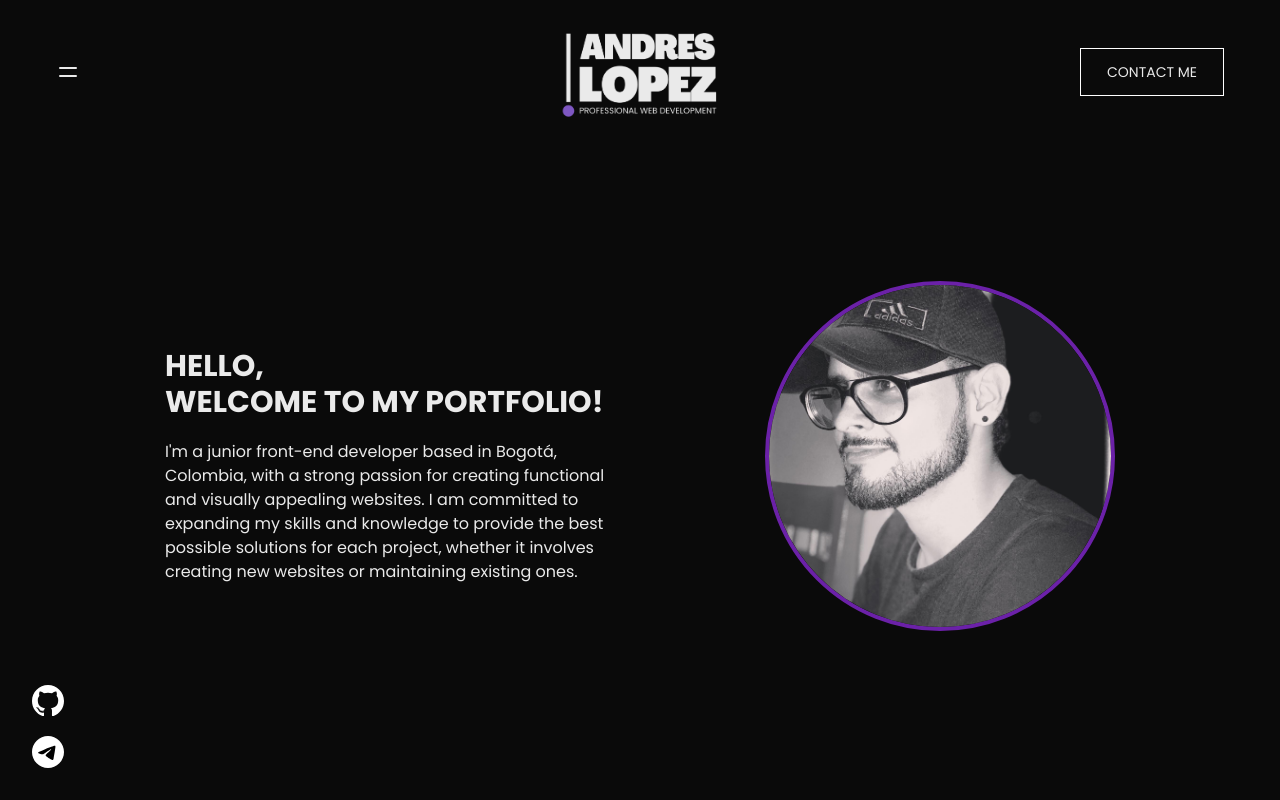
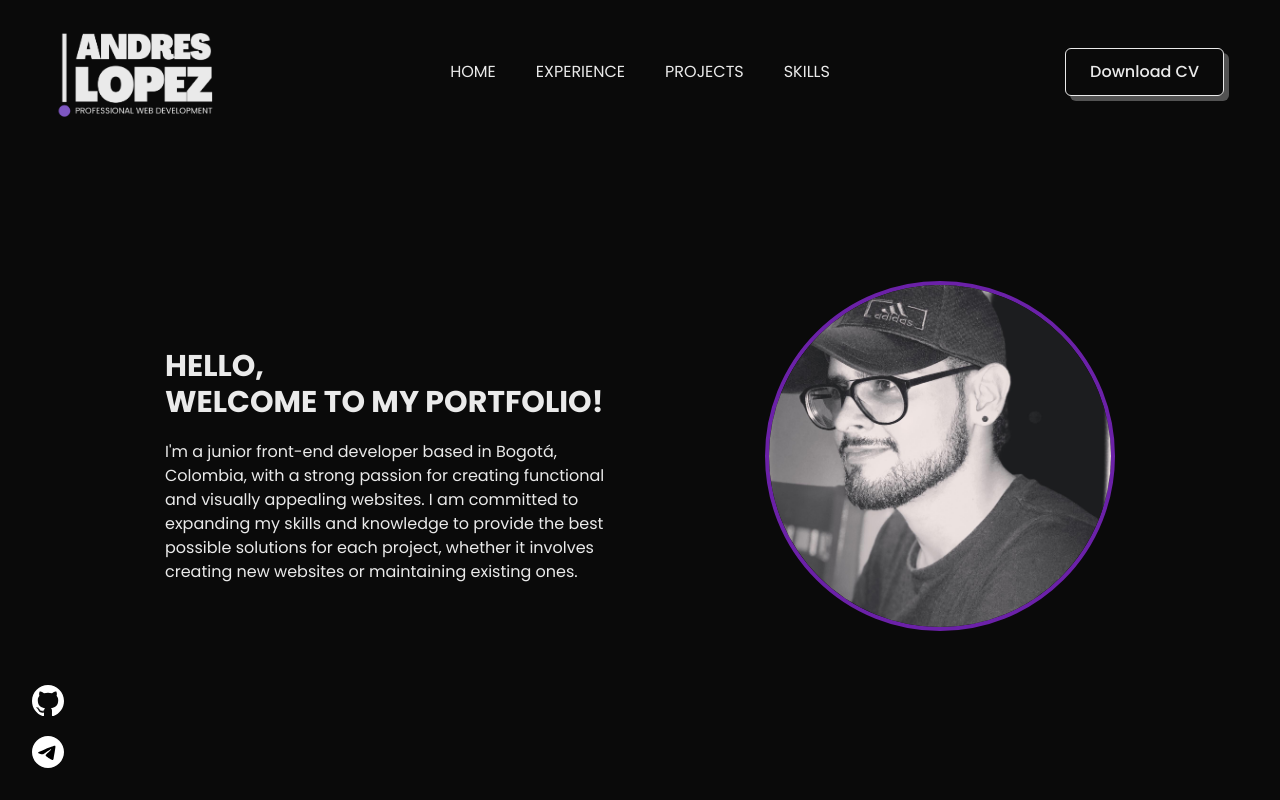
Before and after one commit to andreslopezco/portfolio-astro, an Astro site: page / in a window 1280 px wide. Shown: the top 800 px of the page. Built offline with nearby package versions, Linux system fonts and the light colour scheme; Astro itself is replaced by a stand-in of ours.

Commit message:
Change menu style and action button

```diff
--- a/src/components/Header.astro
+++ b/src/components/Header.astro
@@ -1,30 +1,28 @@
 <header
-  class="grid grid-cols-3 w-full justify-between min-h-36 m-0 mb-[-9rem] px-10 lg:px-14"
+  class="grid grid-cols-3 w-full justify-between min-h-36 m-0 mb-[-9rem] px-10 lg:px-14 z-50"
 >
-  <nav class="flex items-center justify-start">
-    <svg
-      xmlns="http://www.w3.org/2000/svg"
-      class="icon icon-tabler icon-tabler-menu"
-      width="24"
-      height="24"
-      viewBox="0 0 24 24"
-      stroke-width="2"
-      stroke="currentColor"
-      fill="none"
-      stroke-linecap="round"
-      stroke-linejoin="round"
-      ><path stroke="none" d="M0 0h24v24H0z" fill="none"></path><path
-        d="M4 8l16 0"></path><path d="M4 16l16 0"></path></svg
-    >
-  </nav>
-  <div class="flex items-center justify-center">
+  <div class="flex items-center justify-start">
     <img class="w-40" src="/logo.png" alt="Logo" />
   </div>
+
+  <nav class="flex items-center justify-center gap-10 uppercase">
+    <a href="#home">Home</a>
+    <a href="#experience">Experience</a>
+    <a href="#projects">Projects</a>
+    <a href="#skills">Skills</a>
+  </nav>
+
   <div class="flex items-center justify-end">
-    <button
-      class="hidden items-center justify-center w-36 h-12 border border-white text-sm uppercase hover:border-purple-800 hover:text-purple-800 hover:bg-white transition lg:flex"
+    <!-- <button
+      class="hidden items-center justify-center w-36 h-12 border border-[--color-3] text-sm uppercase hover:border-[--color-1] hover:text-[--color-1] hover:bg-[--color-3] transition lg:flex"
     >
       Contact Me
+    </button> -->
+
+    <button
+      class="group relative inline-flex h-12 items-center justify-center overflow-hidden rounded-md border border-[--color-3] bg-transparent px-6 font-medium text-[--color-3] transition-all duration-100 [box-shadow:5px_5px_rgb(82_82_82)] active:translate-x-[3px] active:translate-y-[3px] active:[box-shadow:0px_0px_rgb(82_82_82)]"
+    >
+      Download CV
     </button>
   </div>
 </header>
```
